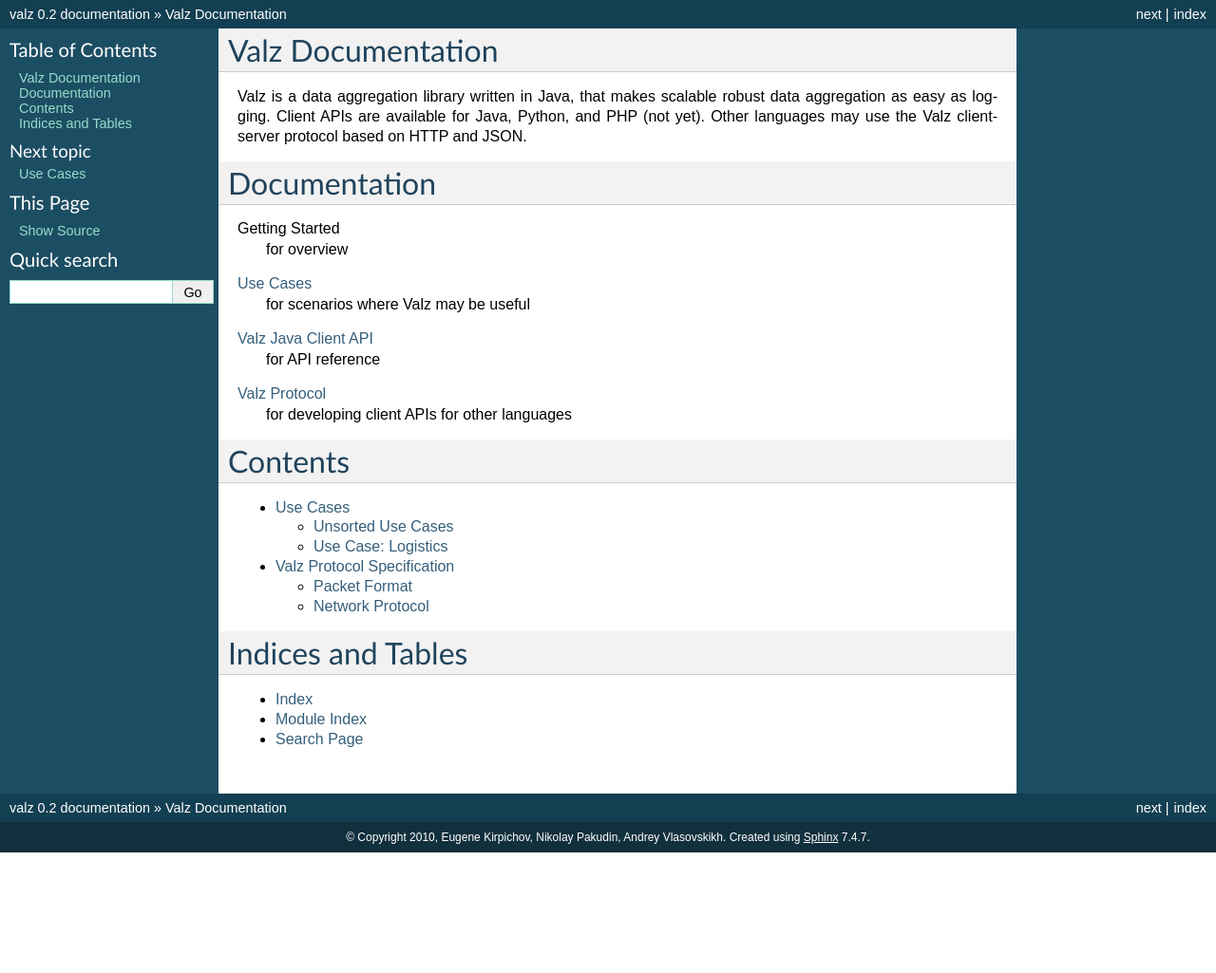
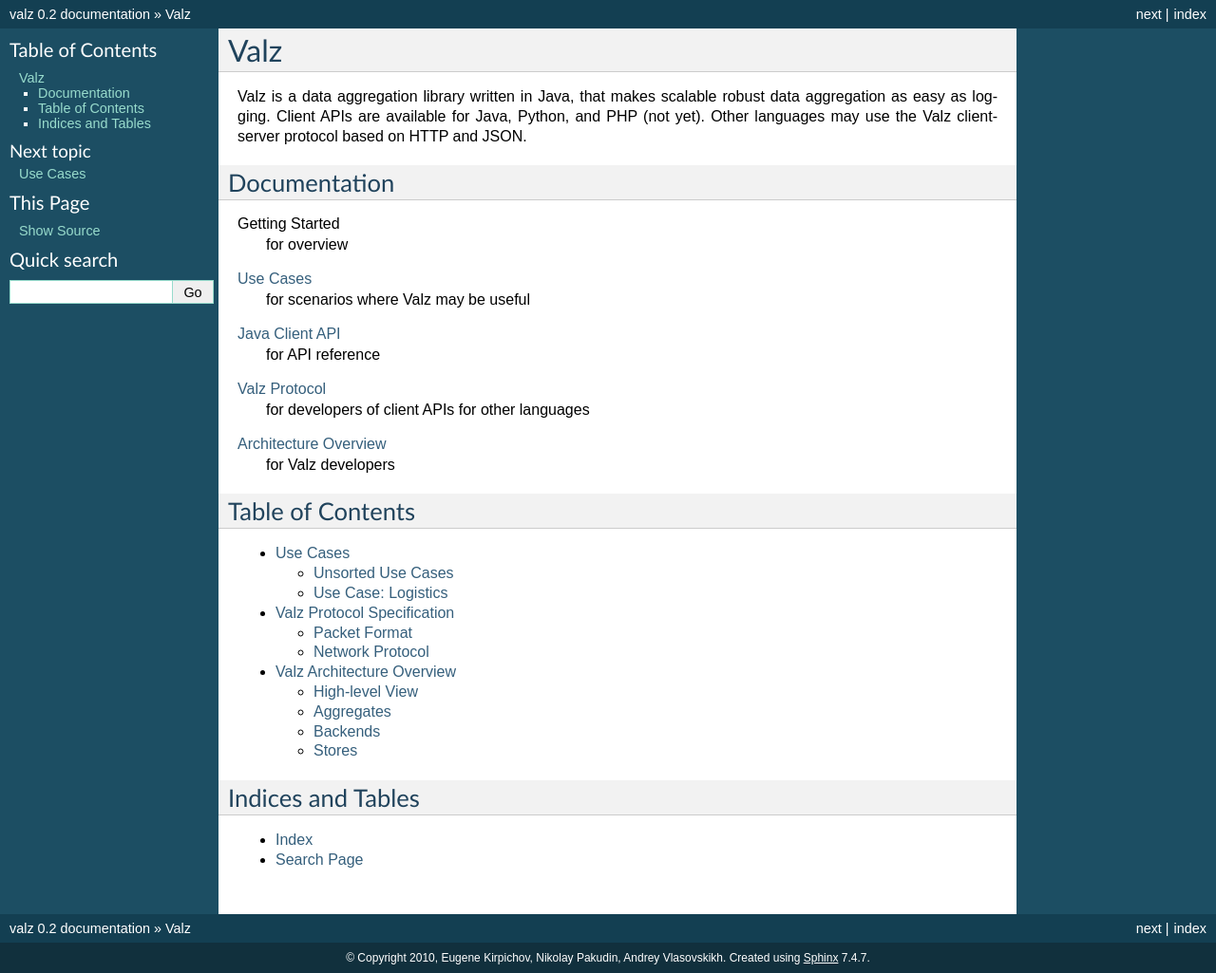
Before and after one commit to jkff/valz, a Sphinx documentation site: the page built from docs/index.rst, in a window 1280 px wide. Shown: the whole page at 95% size. Built offline with Sphinx 7.4.7, drawn with Linux system fonts in a browser that asks for light colours; before the commit the page ends 900 px from its top, so only the background shows below that.

Commit message:
Added sketch of architecture overview

```diff
--- a/docs/index.rst
+++ b/docs/index.rst
@@ -4,45 +4,47 @@
    contain the root `toctree` directive.
 
 
-Valz Documentation
-==================
+Valz
+====
 
 Valz is a data aggregation library written in Java, that makes scalable robust
 data aggregation as easy as logging. Client APIs are available for Java, Python,
 and PHP (not yet). Other languages may use the Valz client-server protocol based
 on HTTP and JSON.
 
-
 Documentation
-=============
+-------------
 
 Getting Started
    for overview
 `Use Cases`__
    for scenarios where Valz may be useful
-`Valz Java Client API`__
+`Java Client API`__
    for API reference
 `Valz Protocol`__
-   for developing client APIs for other languages
+   for developers of client APIs for other languages
+`Architecture Overview`__
+   for Valz developers
 
 __ use-cases.html
 __ ./javadoc/
 __ protocol.html
+__ architecture.html
 
 
-Contents
-========
+Table of Contents
+-----------------
 
 .. toctree::
    :maxdepth: 2
 
    use-cases
    protocol
+   architecture
 
 
 Indices and Tables
-==================
+------------------
 
 * :ref:`genindex`
-* :ref:`modindex`
 * :ref:`search`
```
Also changed, not shown: docs/architecture.rst (added, +40 -0 lines), 3 other files.
